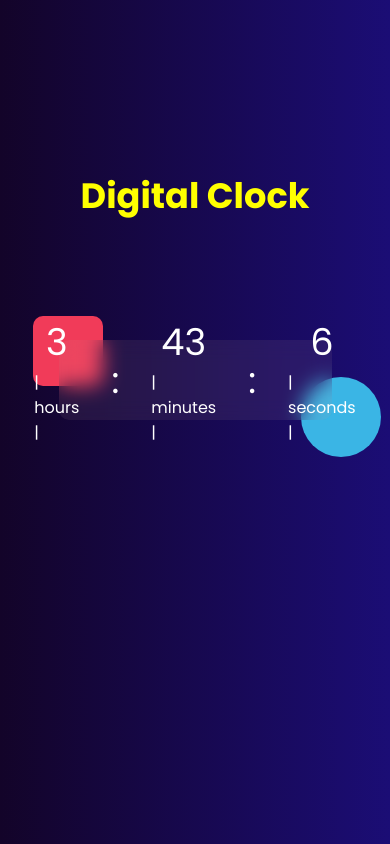
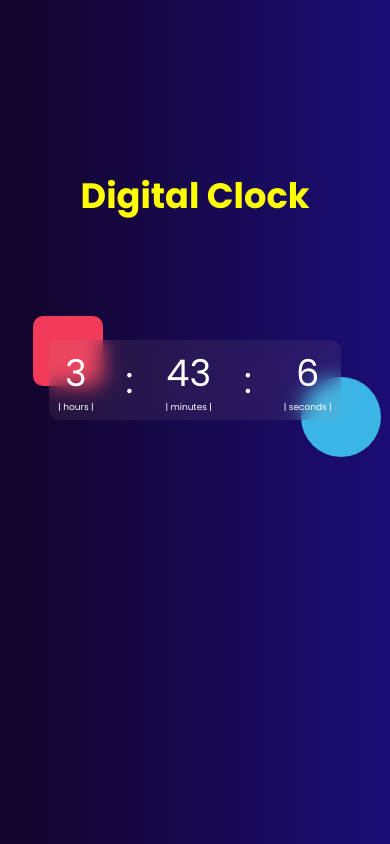
Before and after one commit to Krishna72user/Digital-Clock, a plain HTML site: page index.html in a window 390 px wide. Drawn offline with Linux system fonts and the light colour scheme.

Commit message:
Bugs fixed

```diff
--- a/index.html
+++ b/index.html
@@ -12,17 +12,17 @@
     <div class="container">
         <div class="box">
             <div class="hours"></div>
-            <div>| hours |</div>
+            <div class="b">| hours |</div>
         </div>
         <div class="col">:</div>
             <div class="box">
             <div class="minutes"></div>
-        <div>| minutes |</div>
+        <div class="b">| minutes |</div>
         </div>
         <div class="col">:</div>
         <div class="box">
             <div class="seconds"></div>
-            <div>| seconds |</div>
+            <div class="b">| seconds |</div>
         </div>
     </div>
     <div class="circle"></div>
--- a/style.css
+++ b/style.css
@@ -75,7 +75,7 @@ body{
 }
 @media only screen  and (max-width:455px){
     .container{
-        width: 70vw;
+        width: 75vw;
         height: 5em;
     }
     .sq{
@@ -90,6 +90,9 @@ body{
         top: 39vh;
         left: 30vh;
     }
+    .b{
+        font-size:2.3vw ;
+    }
 }
 .box{
     display: flex;
```
